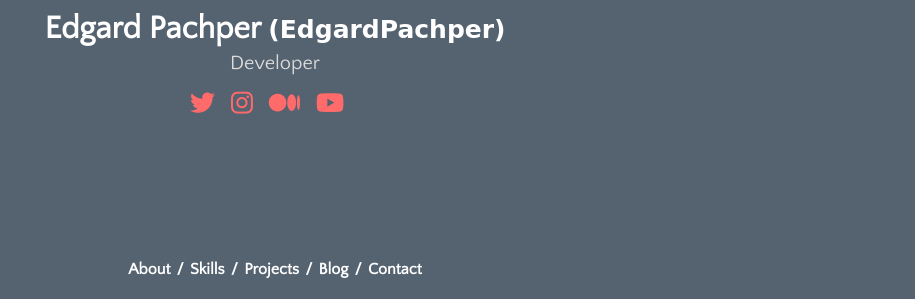
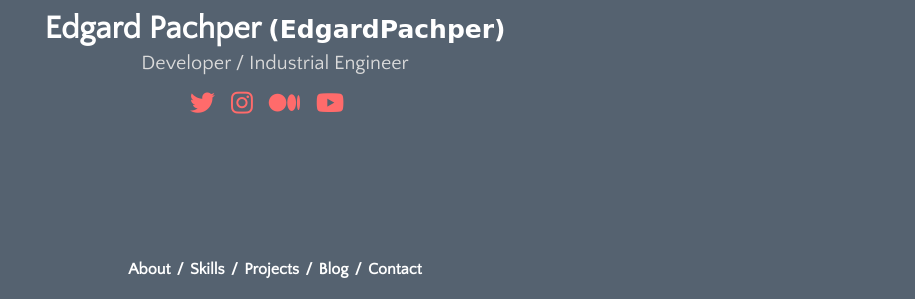
Before and after one commit to edgardpachper/edgardpachper.github.io, a plain HTML site: page index.html in a window 1280 px wide. Shown: the part 500-799 px from the top of the page, without its empty margins (365-1280 px from the left). Drawn offline with nearby package versions, Linux system fonts and the light colour scheme; a web font is replaced by a local one.

Commit message:
cambios menores

```diff
--- a/index.html
+++ b/index.html
@@ -43,7 +43,7 @@
             Edgard Pachper
           </h1>
           <h2 class="subtitle has-text-grey-lighter">
-            Developer
+            Developer / Industrial Engineer
           </h2>
         </div>
         <div class="social-media">
```
